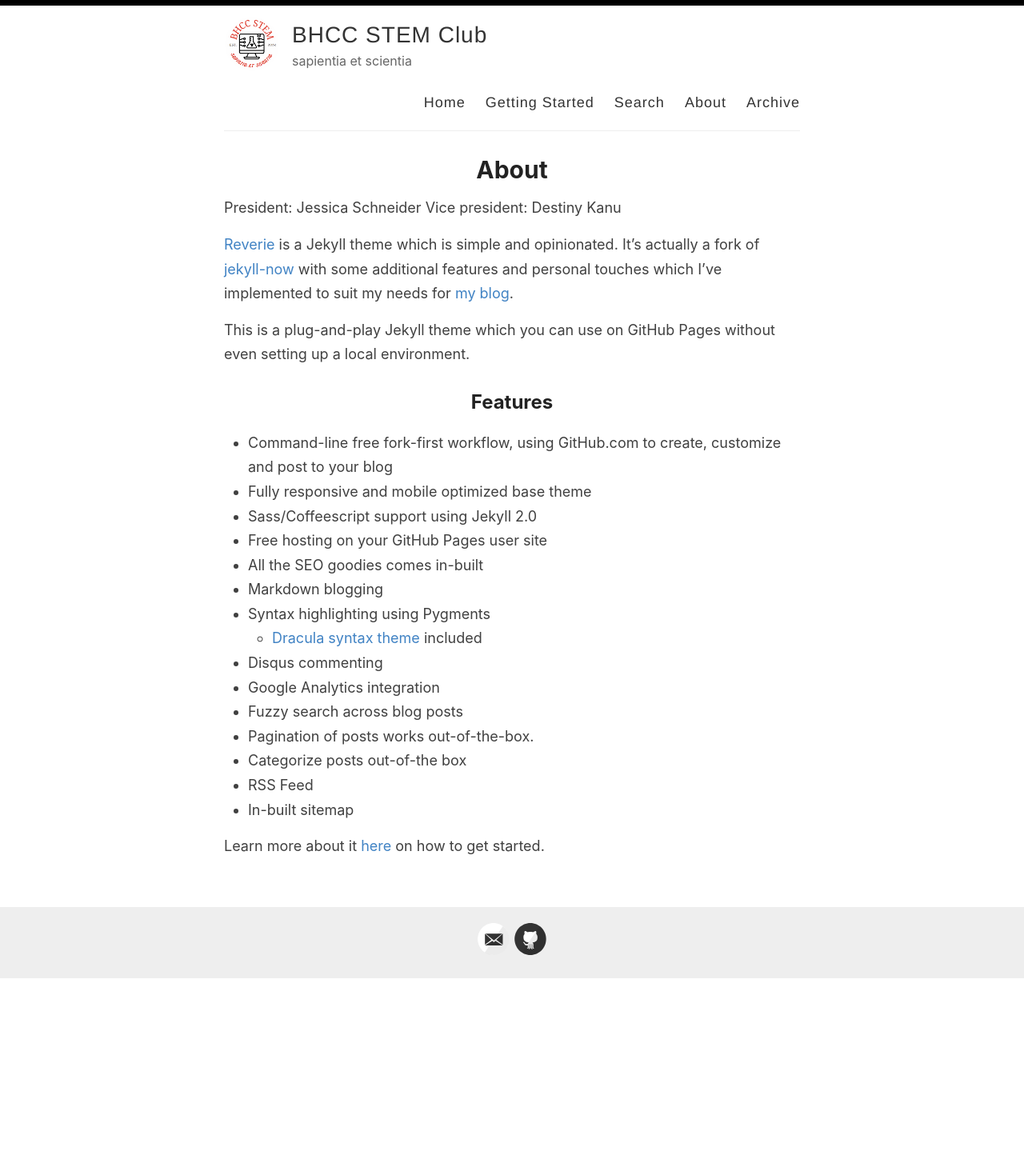
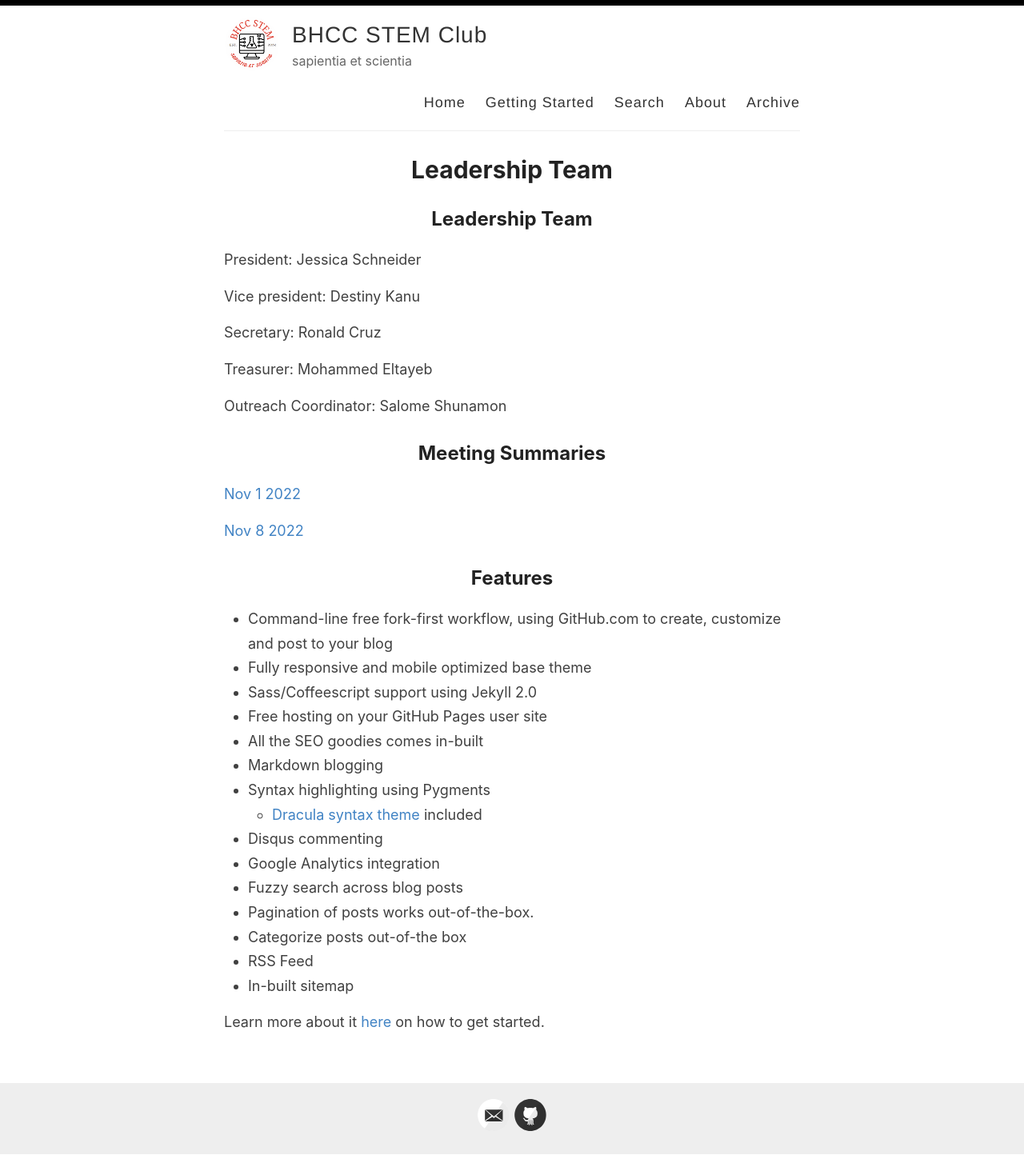
Before and after one commit to bhccstem/bhccstem.github.io, a Jekyll site: the page built from _pages/about.md, in a window 1280 px wide. Shown: the whole page at 80% size. Built offline with Jekyll 4.4.1, drawn with Linux system fonts in a browser that asks for light colours; our own code applies the rules of GitHub Pages for plain Markdown files; before the commit the page ends 1223 px from its top, so only the background shows below that.

Commit message:
Update about.md

```diff
--- a/_pages/about.md
+++ b/_pages/about.md
@@ -1,15 +1,26 @@
 ---
 layout: page
-title: About
+title:
 permalink: /about/
 ---
 
+## Leadership Team
+
 President: Jessica Schneider
+
 Vice president: Destiny Kanu
 
-[Reverie](https://github.com/amitmerchant1990/reverie) is a Jekyll theme which is simple and opinionated. It's actually a fork of [jekyll-now](https://github.com/barryclark/jekyll-now) with some additional features and personal touches which I've implemented to suit my needs for [my blog](https://www.amitmerchant.com).
+Secretary: Ronald Cruz
 
-This is a plug-and-play Jekyll theme which you can use on GitHub Pages without even setting up a local environment.
+Treasurer: Mohammed Eltayeb
+
+Outreach Coordinator: Salome Shunamon
+
+## Meeting Summaries
+
+[Nov 1 2022](https://github.com/amitmerchant1990/reverie)
+
+[Nov 8 2022](https://github.com/amitmerchant1990/reverie)
 
 ## Features
 
```
